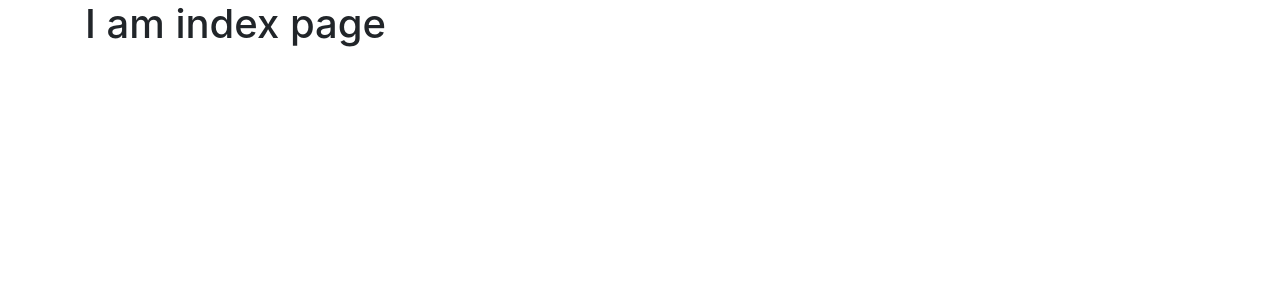
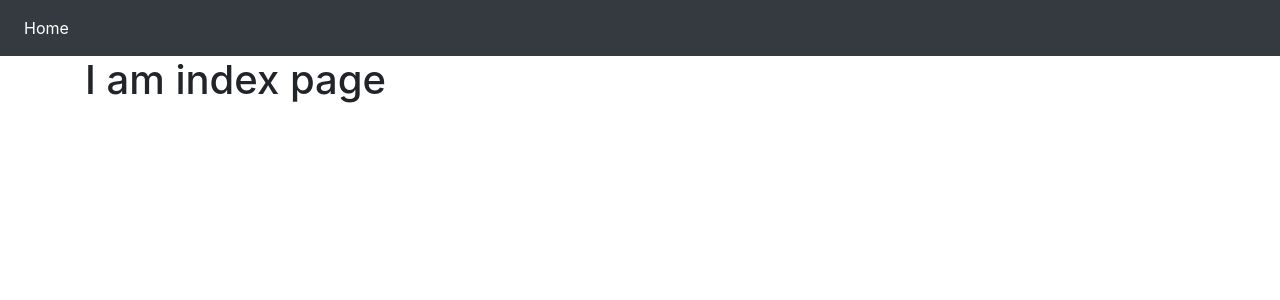
Before and after one commit to tuhindewan/UserAuthentication, a Django app: template templates/ua/index.html in a window 1280 px wide. Shown: the top 300 px of the page. Run offline with Django 3.2, Linux system fonts and the light colour scheme; the template is opened without the code that fills it, so the values that code supplies are empty; some libraries are stand-ins or nearby versions.

Commit message:
- URL mapping for UA app - Modified Base html file

```diff
--- /dev/null
+++ b/UA/urls.py
@@ -0,0 +1,9 @@
+from django.conf.urls import url
+from django.urls import path
+from . import views
+
+app_name = 'UA'
+
+urlpatterns = [
+    path('', views.index, name='UA_index'),
+]
--- a/UserAuthentication/urls.py
+++ b/UserAuthentication/urls.py
@@ -14,8 +14,9 @@ Including another URLconf
     2. Add a URL to urlpatterns:  path('blog/', include('blog.urls'))
 """
 from django.contrib import admin
-from django.urls import path
+from django.urls import path, include
 
 urlpatterns = [
     path('admin/', admin.site.urls),
+    path('', include('UA.urls')),
 ]
--- a/templates/ua/base.html
+++ b/templates/ua/base.html
@@ -6,21 +6,30 @@
     <meta name="viewport" content="width=device-width, initial-scale=1, shrink-to-fit=no">
 
     <!-- Bootstrap CSS -->
-    <link rel="stylesheet" href="https://maxcdn.bootstrapcdn.com/bootstrap/4.0.0/css/bootstrap.min.css">
-
+    <link rel="stylesheet"
+    href="https://stackpath.bootstrapcdn.com/bootstrap/4.4.1/css/bootstrap.min.css">
     <title>{{ title }}</title>
   </head>
   <body>
+    <nav class="navbar navbar-expand-lg navbar-dark bg-dark">
+      <div class="collapse navbar-collapse" id="navbarNav">
+        <ul class="navbar-nav">
+          <li class="nav-item active">
+            <a class="nav-link" href="{% url 'UA:UA_index' %}">Home <span class="sr-only">(current)</span></a>
+          </li>
+        </ul>
+      </div>
+    </nav>
     <div class="container">
-        {% block body_block %}
+      {% block body_block %}
 
-        {% endblock body_block %}
+      {% endblock %}
     </div>
 
     <!-- Optional JavaScript -->
     <!-- jQuery first, then Popper.js, then Bootstrap JS -->
-    <script src="https://code.jquery.com/jquery-3.2.1.slim.min.js"></script>
-    <script src="https://cdnjs.cloudflare.com/ajax/libs/popper.js/1.12.9/umd/popper.min.js"></script>
-    <script src="https://maxcdn.bootstrapcdn.com/bootstrap/4.0.0/js/bootstrap.min.js"></script>
+    <script src="https://code.jquery.com/jquery-3.4.1.slim.min.js"></script>
+    <script src="https://cdn.jsdelivr.net/npm/popper.js@1.16.0/dist/umd/popper.min.js"></script>
+    <script src="https://stackpath.bootstrapcdn.com/bootstrap/4.4.1/js/bootstrap.min.js"></script>
   </body>
 </html>
```
